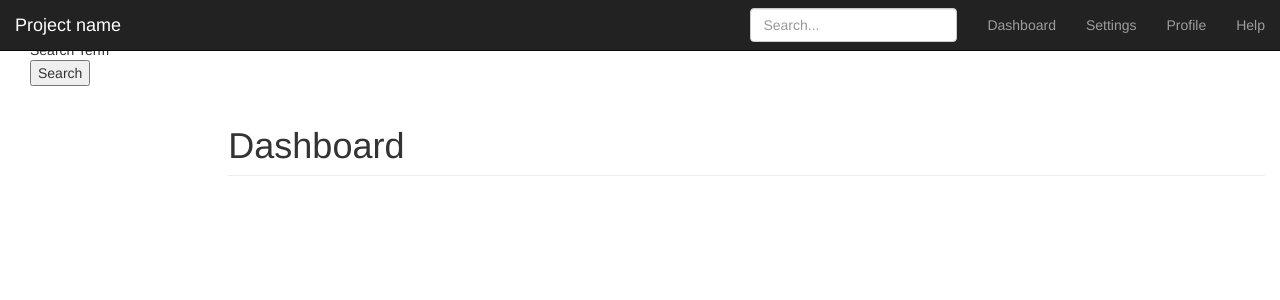
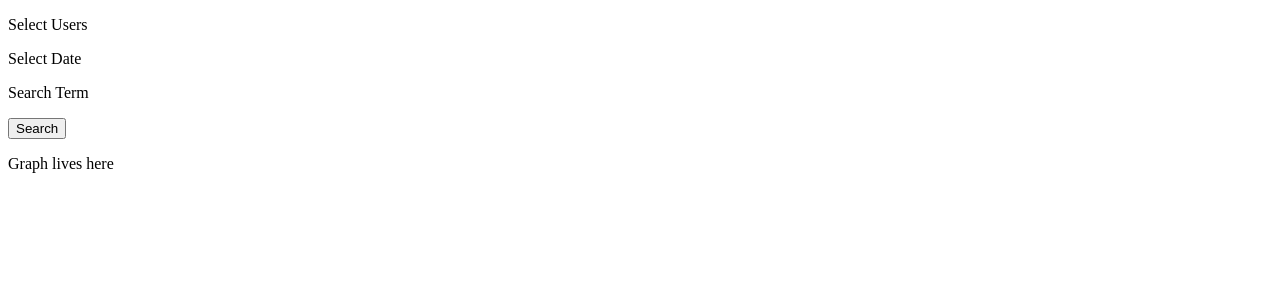
Before and after one commit to brett-smythe/steve_zissou, a Flask app: template steve_zissou/templates/base.html in a window 1280 px wide. Shown: the top 300 px of the page. Run offline with Flask 2, Linux system fonts and the light colour scheme; the template is opened without the code that fills it, so the values that code supplies are empty; some libraries are stand-ins or nearby versions.

Commit message:
First working pass at UI refresh, user selection working

```diff
--- a/steve_zissou/app.py
+++ b/steve_zissou/app.py
@@ -37,7 +37,12 @@ def get_twitter_users():
         if os.environ['RUN_ENV'] == 'production':
             tracked_users = eleanor_twitter.get_tracked_twitter_users()
     else:
-        tracked_users = ['NASA', 'CNN', 'Space_Station']
+        tracked_users = [
+            'NASA', 'CNN', 'Space_Station', 'WaPo', 'Kotaku', 'GiantBomb',
+            'Jalopnik', 'io9', 'RunButton', 'LethalFrag', 'SciShow',
+            'TheCrashCourse', 'NASAJPL', 'NASAJuno', 'JPL_Technology',
+            'NASAJPL_EDU', 'AsteroidWatch'
+        ]
     return json.dumps(tracked_users)
 
 
--- a/steve_zissou/templates/base.html
+++ b/steve_zissou/templates/base.html
@@ -2,25 +2,18 @@
 <html lang="en">
   <head>
     <meta charset="utf-8">
+    <!--
     <meta http-equiv="X-UA-Compatible" content="IE=edge">
     <meta name="viewport" content="width=device-width, initial-scale=1">
+    -->
     <!-- The above 3 meta tags *must* come first in the head; any other head content must come *after* these tags -->
     <meta name="description" content="">
     <meta name="author" content="">
 
-    <title>Dashboard Template for Bootstrap</title>
+    <title>Graph Twitter User Tweets</title>
 
-    <!-- Bootstrap core CSS -->
-    <link href="/static/css/bootstrap.min.css" rel="stylesheet">
-
-    <!-- Custom styles for this template -->
-    <link href="/static/css/dashboard.css" rel="stylesheet">
-
-    <!-- Testing expanding and collapsing elements -->
-    <link href="/static/css/expand.css" rel="stylesheet">
-
+    <link href="/static/css/twitter-search.css" rel="stylesheet">
     <link href="/static/css/pikaday.css" rel="stylesheet">
-
     <link href="/static/css/graph.css" rel="stylesheet">
 
     <!-- HTML5 shim and Respond.js for IE8 support of HTML5 elements and media queries -->
@@ -31,77 +24,34 @@
   </head>
 
   <body>
-
-    <nav class="navbar navbar-inverse navbar-fixed-top">
-      <div class="container-fluid">
-        <div class="navbar-header">
-          <button type="button" class="navbar-toggle collapsed" data-toggle="collapse" data-target="#navbar" aria-expanded="false" aria-controls="navbar">
-            <span class="sr-only">Toggle navigation</span>
-            <span class="icon-bar"></span>
-            <span class="icon-bar"></span>
-            <span class="icon-bar"></span>
-          </button>
-          <a class="navbar-brand" href="#">Project name</a>
+    <div id="top-level-container">
+      <div id="twitter-search-column">
+        <div class="search-text-containers" id="twitter-select-user-container">
+          <p class="twitter-select-text">Select Users</p>
         </div>
-        <div id="navbar" class="navbar-collapse collapse">
-          <ul class="nav navbar-nav navbar-right">
-            <li><a href="#">Dashboard</a></li>
-            <li><a href="#">Settings</a></li>
-            <li><a href="#">Profile</a></li>
-            <li><a href="#">Help</a></li>
-          </ul>
-          <form class="navbar-form navbar-right">
-            <input type="text" class="form-control" placeholder="Search...">
-          </form>
-        </div>
-      </div>
-    </nav>
-
-    <div class="container-fluid">
-      <div class="row">
-        <div class="col-sm-3 col-md-2 sidebar">
-          <div class="container">
-            <div id="twitterSelectHeader"><span>Select Users</span>
-            </div>
-            <div id="twitterUserSelect" style="display: none">
-              <ul class="nav nav-sidebar">
+        <div id="twitter-select-user" style="display: none">
           <ul id="twitter-users">
           </ul>
-              </ul>
         </div>
-            <div id="dateSelectHeader"><span>Select Date</span>
+        <div class="search-text-containers" id="twitter-select-date-container">
+          <p class="twitter-select-text">Select Date</p>
         </div>
-            <div id="dateRangeSelect" style="display: none">
-              <ul class="nav nav-sidebar">
+        <div id="twitter-select-date" style="display: none">
           <ul class="dateFields">
             <li><input type="text" id="startDate"></li>
             <li><input type="text" id="endDate"></li>
           </ul>
-              </ul>
         </div>
-
-            <div id="searchSelectHeader"><span>Search Term</span>
+        <div class="search-text-containers" id="twitter-select-term-container">
+          <p class="twitter-select-text">Search Term</p>
         </div>
-            <div id="searchTermSelect" style="display: none">
-              <ul class="nav nav-sidebar">
-                <ul class="searchTerm">
+        <div id="twitter-select-string" style="display: none">
           <input type="text" id="searchTerm">
-                </ul>
-              </ul>
         </div>
         <button id="searchButton">Search</button>
       </div>
-        </div>
-        <div class="col-sm-9 col-sm-offset-3 col-md-10 col-md-offset-2 main">
-          <h1 class="page-header">Dashboard</h1>
-
-          <div class="row placeholders">
-            <div id="testGraph">
-            </div>
-            <div id="graphKeyContainer">
-            </div>
-          </div>
-        </div>
+      <div id="twitter-search-graph">
+        <p>Graph lives here</p>
       </div>
     </div>
 
```
Also changed, not shown: 1 other file. Lines whose indentation alone changed are shown as unchanged.
